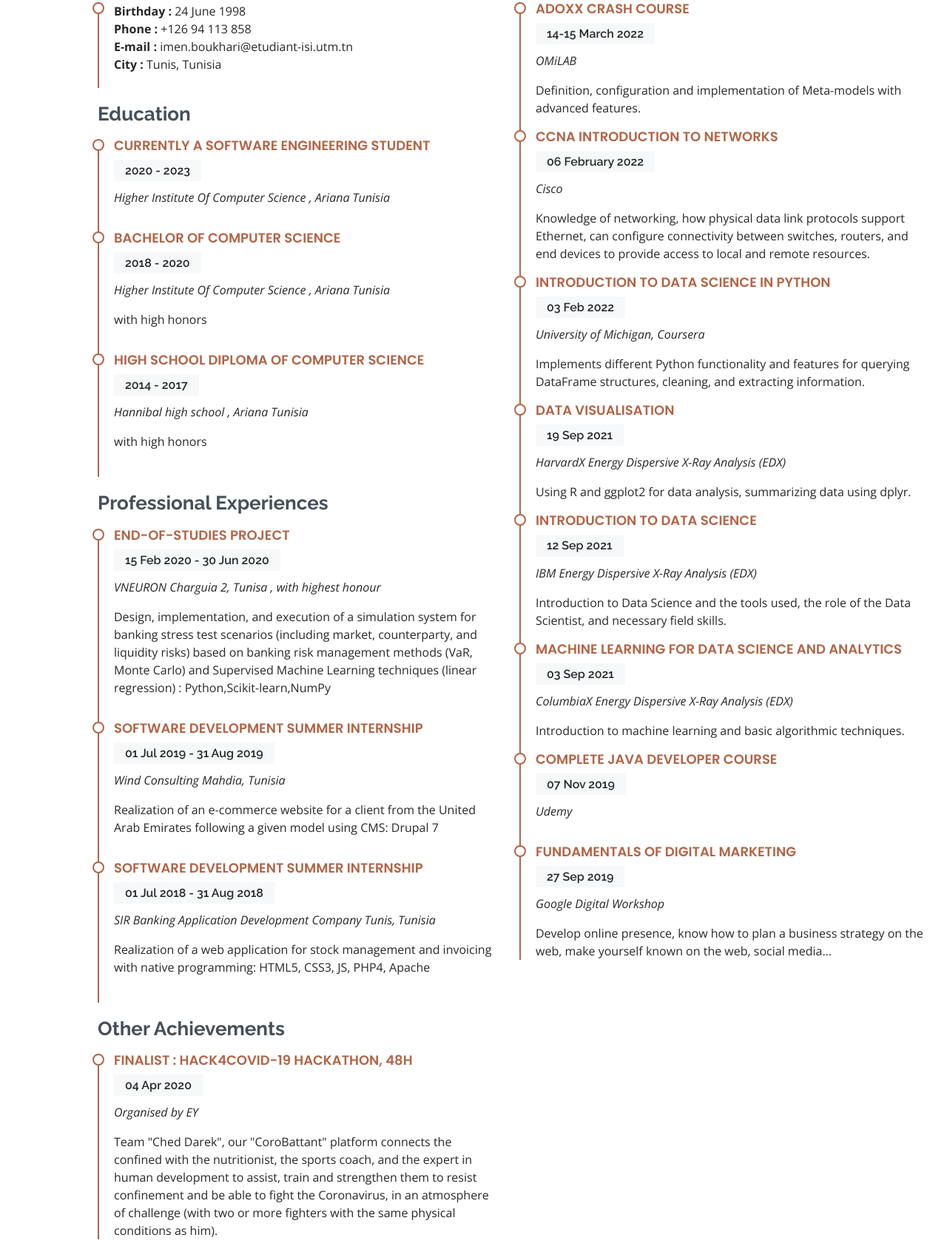
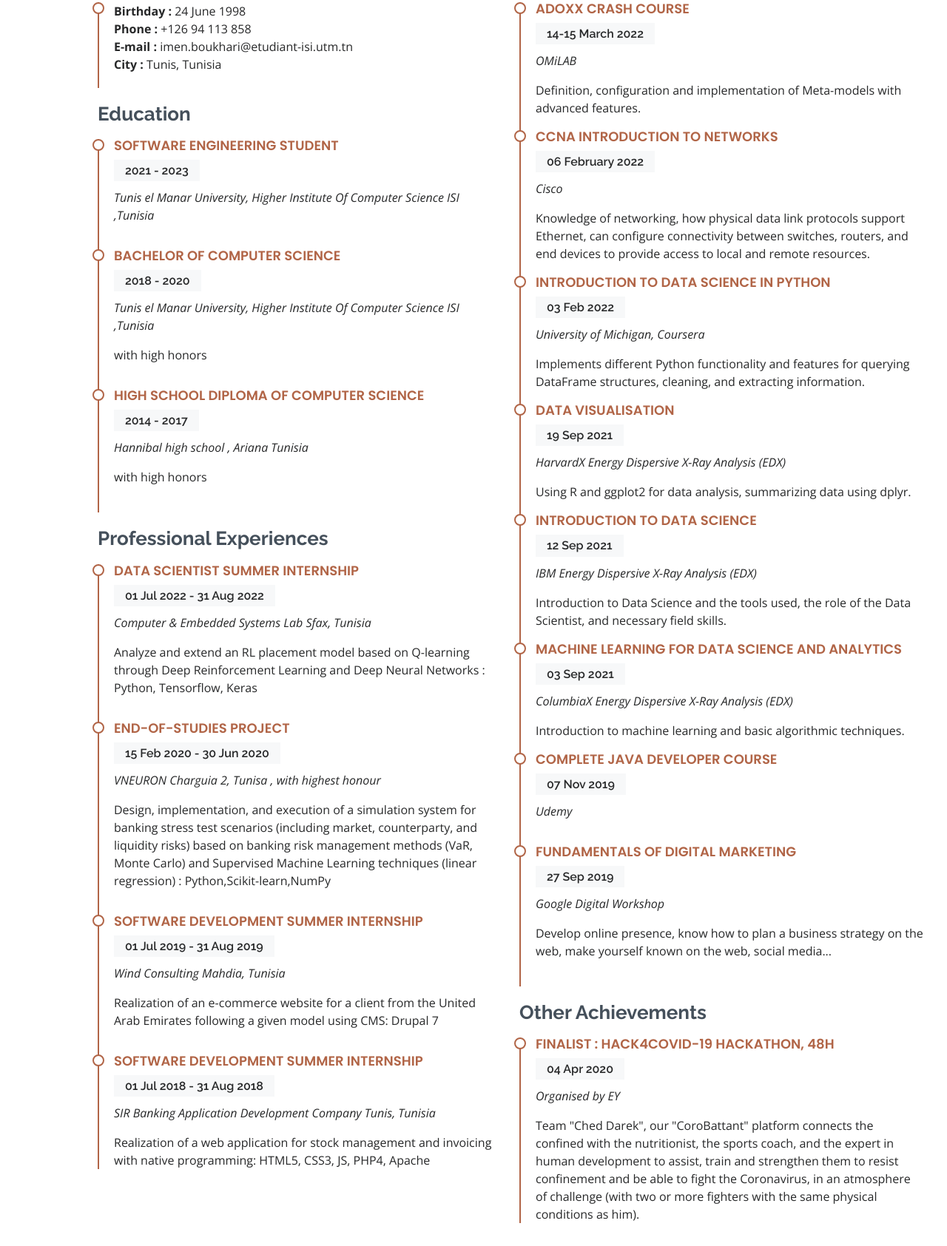
Before and after one commit to ImenBoukhari/MyPortfolio, a plain HTML site: page index.html in a window 1280 px wide. Shown: the part 1035-2720 px from the top of the page at 74% size. Drawn offline with nearby package versions, Linux system fonts and the light colour scheme.

Commit message:
Update index.html

```diff
--- a/index.html
+++ b/index.html
@@ -61,7 +61,7 @@
     <div class="container" data-aos="zoom-in" data-aos-delay="100">
 
     <video class="img-fluid" autoplay loop muted="" playsinline>
-      <source src="assets\img\hello.mp4" type="video/mp4" />
+      <source src="assets\img\hello12.mp4" type="video/mp4" />
     </video><br><br><br><br><br>
     <div class="carousel-caption d-none d-md-block">
 
@@ -117,15 +117,15 @@
         </div>
         <h3 class="resume-title">Education</h3>
         <div class="resume-item ">
-          <h4>Currently a Software Engineering Student</h4>
-          <h5>2020 - 2023</h5>
-          <p><em>Higher Institute Of Computer Science , Ariana Tunisia</em></p>
+          <h4>Software Engineering Student</h4>
+          <h5>2021 - 2023</h5>
+          <p><em>Tunis el Manar University, Higher Institute Of Computer Science ISI ,Tunisia</em></p>
 
         </div>
         <div class="resume-item">
           <h4>Bachelor of Computer Science </h4>
           <h5>2018 - 2020</h5>
-          <p><em>Higher Institute Of Computer Science , Ariana Tunisia</em></p>
+          <p><em>Tunis el Manar University, Higher Institute Of Computer Science ISI ,Tunisia</em></p>
           <p>with high honors </p>
         </div>
         <div class="resume-item">
@@ -140,6 +140,12 @@
 
         <h3 class="resume-title">Professional Experiences</h3>
         <div class="resume-item">
+          <h4>Data Scientist Summer Internship </h4>
+          <h5>01 Jul 2022 - 31 Aug 2022</h5>
+          <p><em>Computer & Embedded Systems Lab Sfax, Tunisia</em></p>
+          <p>Analyze and extend an RL placement model based on Q-learning through Deep Reinforcement Learning and Deep Neural Networks : Python, Tensorflow, Keras</p>
+        </div>
+        <div class="resume-item">
           <h4>End-of-Studies Project </h4>
           <h5>15 Feb 2020 - 30 Jun 2020</h5>
           <p><em> VNEURON Charguia 2, Tunisa , with highest honour</em></p>
@@ -147,6 +153,7 @@
              </p>
 
         </div>
+
         <div class="resume-item">
           <h4>Software Development Summer Internship</h4>
           <h5>01 Jul 2019 - 31 Aug 2019</h5>
@@ -163,14 +170,7 @@
 
 
 
-        <h3 class="resume-title">Other Achievements</h3>
-        <div class="resume-item">
-          <h4>Finalist : Hack4Covid-19 hackathon, 48H </h4>
-          <h5>04 Apr 2020</h5>
-          <p><em>Organised by EY </em></p>
-          <p>Team "Ched Darek", our "CoroBattant" platform connects the confined with the nutritionist, the sports coach, and the expert in human development to assist, train and strengthen them to resist confinement and be able to fight the Coronavirus,
-            in an atmosphere of challenge (with two or more fighters with the same physical conditions as him).</p>
-        </div>
+
 
 
 
@@ -241,6 +241,14 @@
           <p>Develop online presence, know how to plan a business strategy on the web, make yourself known on the web, social media...</p>
         </div>
 
+        <h3 class="resume-title">Other Achievements</h3>
+        <div class="resume-item">
+          <h4>Finalist : Hack4Covid-19 hackathon, 48H </h4>
+          <h5>04 Apr 2020</h5>
+          <p><em>Organised by EY </em></p>
+          <p>Team "Ched Darek", our "CoroBattant" platform connects the confined with the nutritionist, the sports coach, and the expert in human development to assist, train and strengthen them to resist confinement and be able to fight the Coronavirus,
+            in an atmosphere of challenge (with two or more fighters with the same physical conditions as him).</p>
+        </div>
       </div>
     </div>
 
@@ -271,7 +279,7 @@
 
 
             <div class="col-lg-4 col-md-6 portfolio-item filter-app">
-              <img src="assets/img/portfolio/datasc.png" class="img-fluid" alt="">
+              <img src="assets/img/portfolio/datasc.jpg" class="img-fluid" alt="">
               <div class="portfolio-info">
 
             </div>
@@ -302,6 +310,13 @@
         </div>
 
     </div>
+    <div class="col-lg-4 col-md-6 portfolio-item filter-web">
+
+      <img src="assets/img/portfolio/docker.jpg" class="img-fluid" alt="">
+      <div class="portfolio-info">
+      </div>
+
+  </div>
     <div class="col-lg-4 col-md-6 portfolio-item filter-web">
 
       <img src="assets/img/portfolio/embarque.jpg" class="img-fluid" alt="">
```
